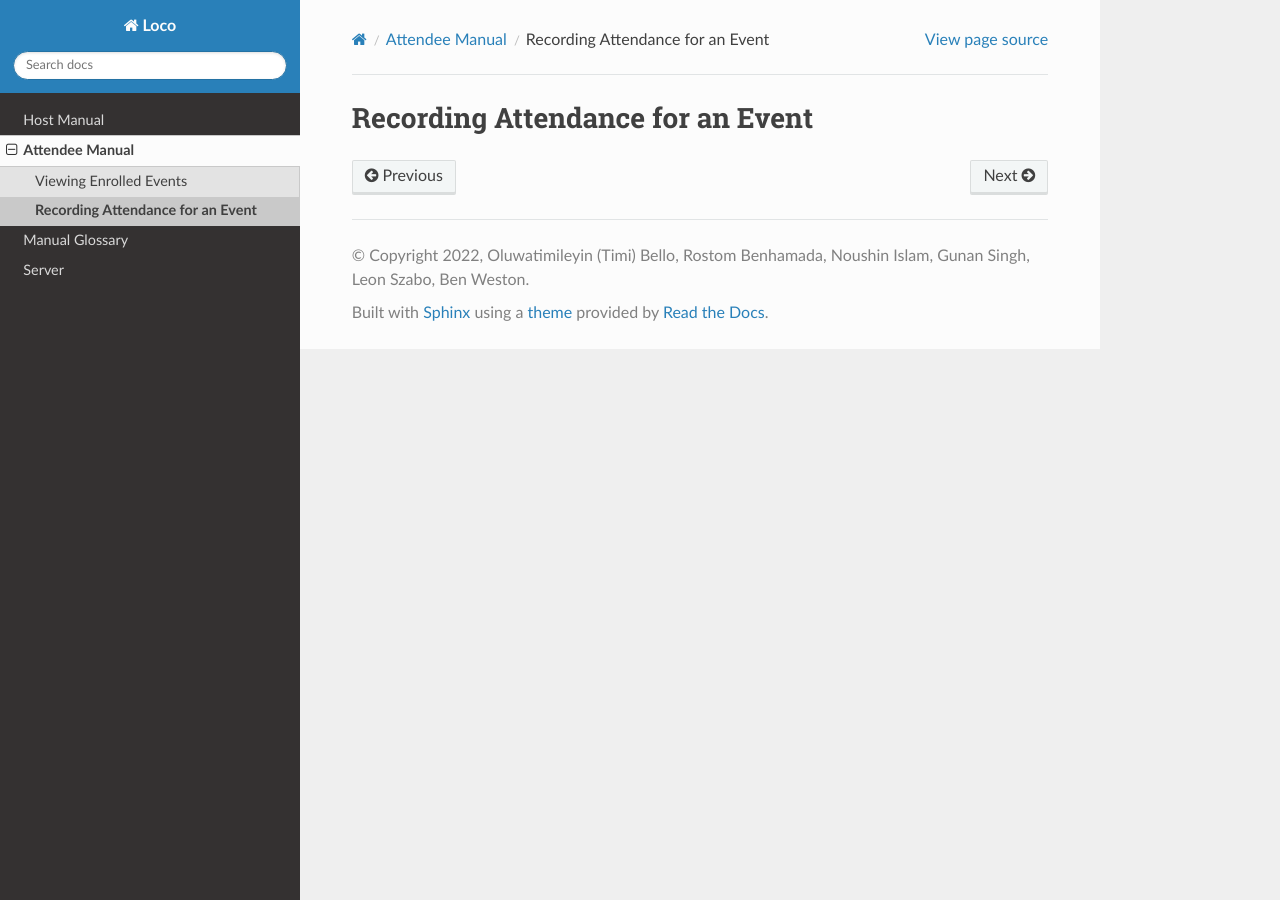
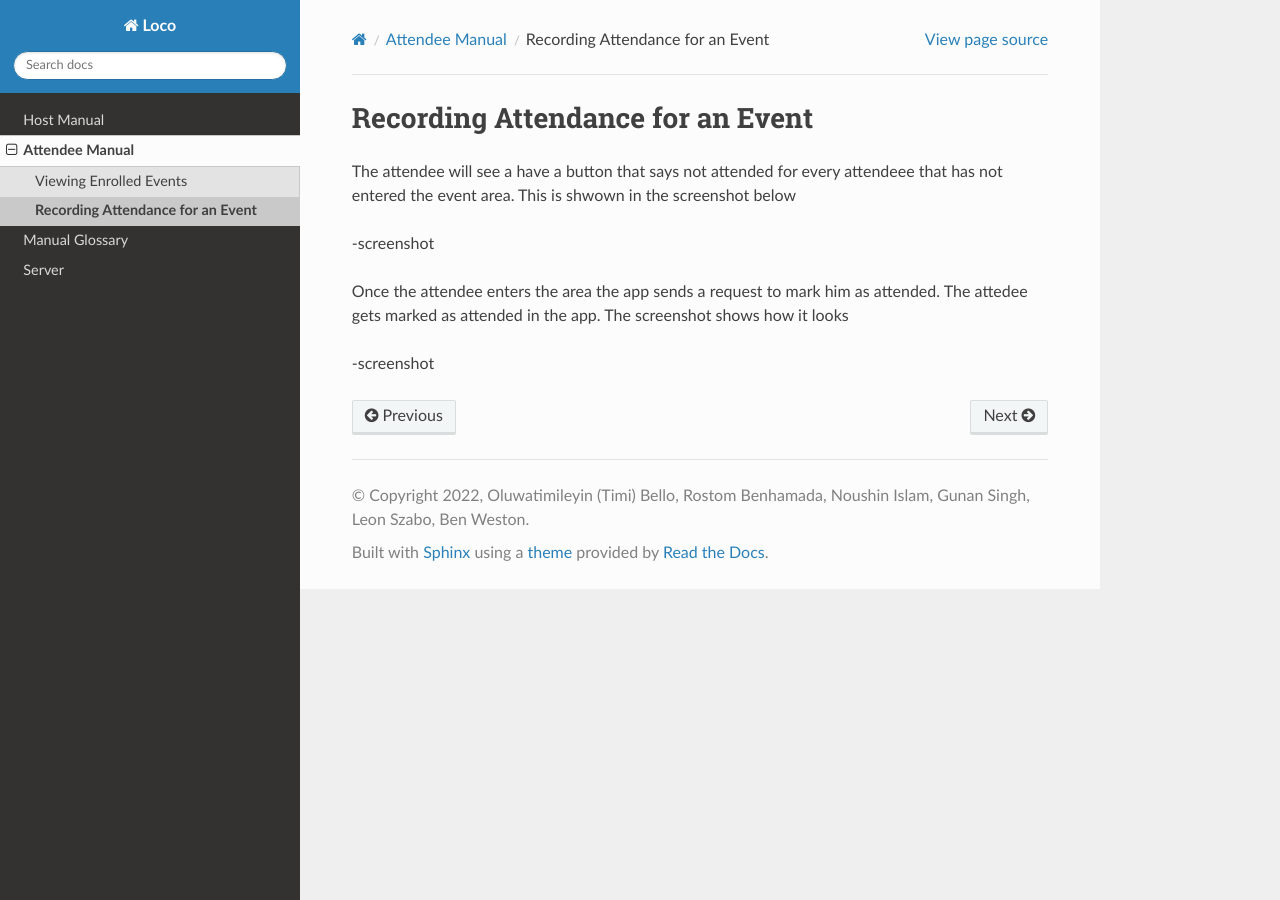
Before and after one commit to bweston6/loco, a Sphinx documentation site: the page built from docs/man.attendee.mark_attendance.rst, in a window 1280 px wide. Built offline with Sphinx 7.4.7 and the Read the Docs theme 2.0.0, drawn with Linux system fonts in a browser that asks for light colours.

Commit message:
update without screenshots

```diff
--- a/docs/man.attendee.mark_attendance.rst
+++ b/docs/man.attendee.mark_attendance.rst
@@ -2,3 +2,11 @@
 
 Recording Attendance for an Event
 =================================
+
+The attendee will see a have a button that says not attended for every attendeee that has not entered the event area. This is shwown in the screenshot below
+
+-screenshot
+
+Once the attendee enters the area the app sends a request to mark him as attended. The attedee gets marked as attended in the app. The screenshot shows how it looks
+
+-screenshot
```
